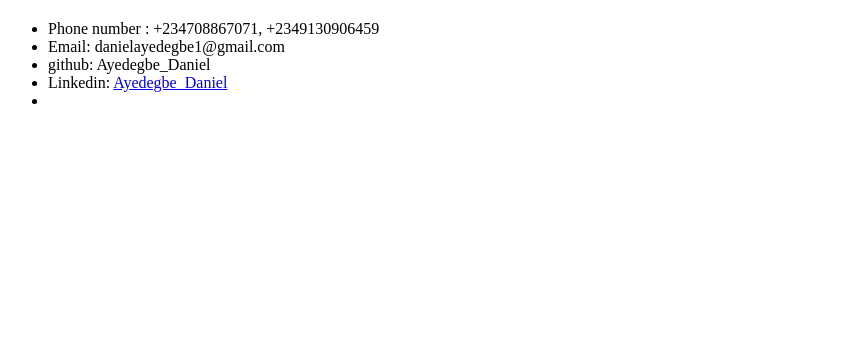
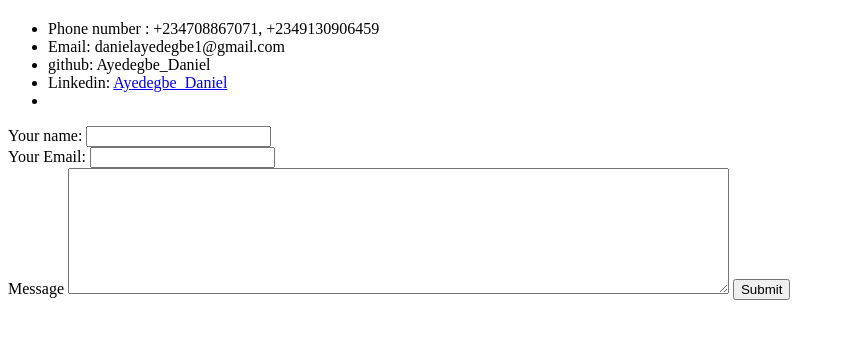
Before and after one commit to Ayedegbe/HTML-1, a plain HTML site: page contact.html in a window 1280 px wide. Shown: the part 60-398 px from the top of the page, without its empty margins (0-844 px from the left). Drawn offline with Linux system fonts and the light colour scheme.

Commit message:
Contact update

```diff
--- a/contact.html
+++ b/contact.html
@@ -13,6 +13,16 @@
       <li>Linkedin: <a href="http://www.linkedin.com/in/daniel-ayedegbe">Ayedegbe_Daniel</a></li>
       <li></li>
     </ul>
+  <form action="mailto:danielayedegbe@gmail.com" method="post" enctype="text/plain">
+    <label>Your name:</label>
+    <input type="text" name="yourName" value=""><br>
+    <label> Your Email:</label>
+    <input type="email" name="yourEmail" value=""><br>
+    <label>Message</label>
+    <textarea name="yourMessage" rows="8" cols="80"></textarea>
+    <input type="submit" name="">
 
+
+  </form>
   </body>
 </html>
```
